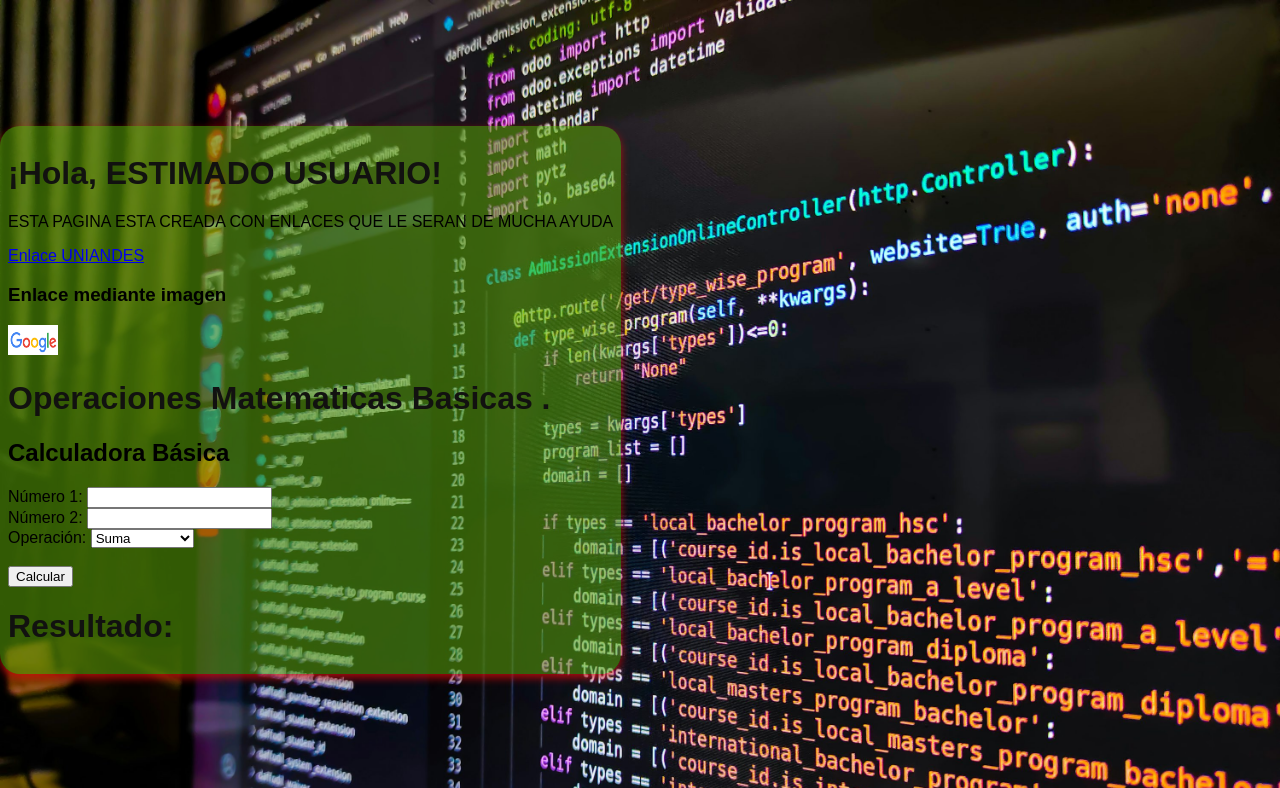
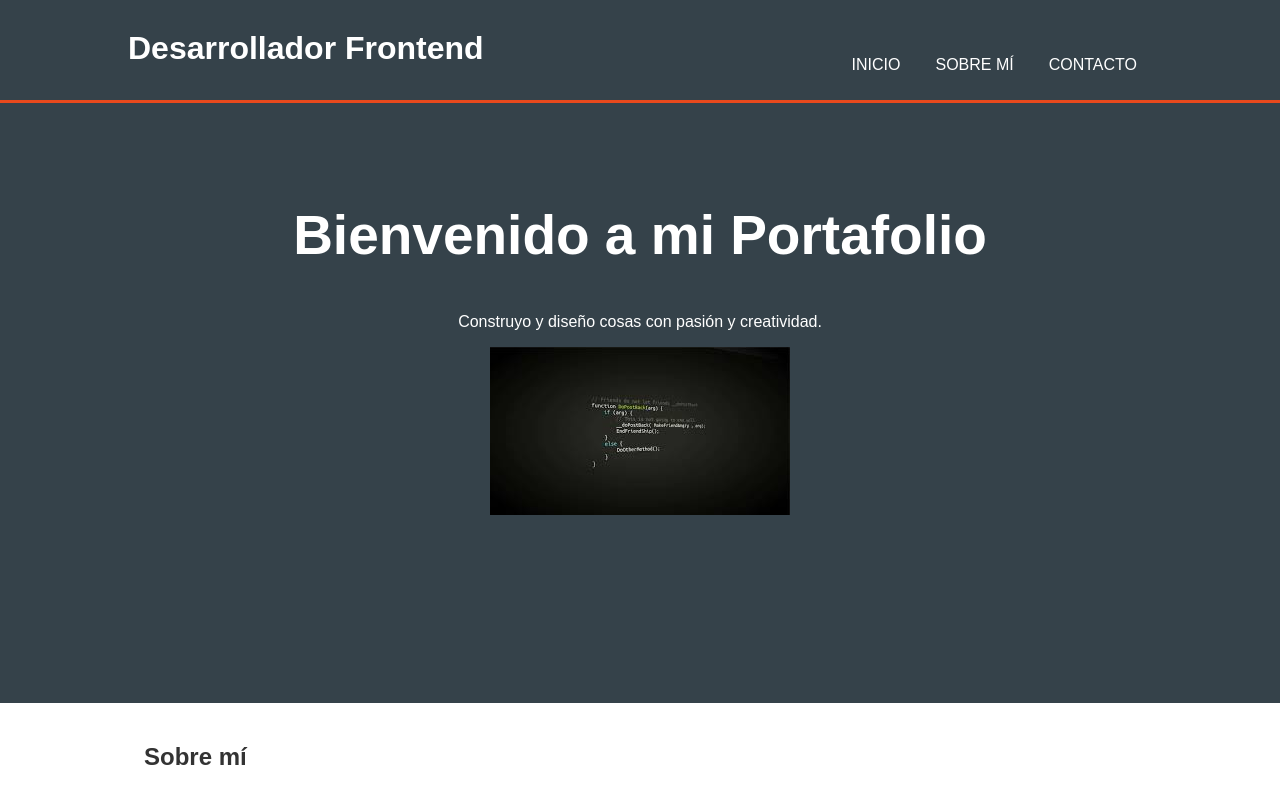
Before and after one commit to jslara1989/jslara1989.github.io, a plain HTML site: page index.html in a window 1280 px wide. Shown: the top 788 px of the page. Drawn offline with Linux system fonts and the light colour scheme.

Commit message:
Add files via upload

```diff
--- a/index.html
+++ b/index.html
@@ -1,93 +1,136 @@
 <!DOCTYPE html>
-<html lang="es">
 <head>
-    <meta charset="UTF-8">
     <meta name="viewport" content="width=device-width, initial-scale=1.0">
-    <title>CREACION DE PAGINA DE PRUEBA</title>
-    <link rel="stylesheet" href="style.css">
+    <title>Portafolio de Desarrollador</title>
     <style>
         body {
-            font-family: Arial, sans-serif;
+            font-family: arial, sans-serif;
             margin: 0;
             padding: 0;
-
-            display: flex;
-            justify-content: inherit;
-            align-items: center;
-            height: 100vh;
+            background-color: #f4f4f4;
+            color: #333;
         }
         .container {
-            background-color: rgba(92, 165, 8, 0.548);
-            padding: 8px;
-            border-radius: 20px;
-            box-shadow: 0 4px 8px rgba(211, 10, 10, 0.801);
+            width: 80%;
+            margin: auto;
+            overflow: hidden;
+
         }
-        h1 {
-            color: #111010fb;
+        header {
+            background: #35424a;
+            color: #ffffff;
+            padding-top: 30px;
+            min-height: 70px;
+            border-bottom: #e8491d 3px solid;
+        }
+        header a {
+            color: #ffffff;
+            text-decoration: none;
+            text-transform: uppercase;
+            font-size: 16px;
+        }
+        header ul {
+            padding: 0;
+            list-style: none;
+        }
+        header li {
+            float: left;
+            display: inline;
+            padding: 0 15px 0 20px;
+        }
+        header #branding {
+            float: left;
+        }
+        header #branding h1 {
+            margin: 0;
+        }
+        header nav {
+            float: right;
+            margin-top: 10px;
+        }
+        #showcase {
+            min-height: 500px;
+            background: #35424a;
+            color: #ffffff;
+            text-align: center;
+            padding-top: 100px;
+        }
+        #showcase h1 {
+            font-size: 55px;
+            margin-top: 0;
+        }
+        #about {
+            padding: 20px;
+            background: #ffffff;
+            color: #333;
+        }
+        #about img {
+            width: 500px;
+            height: 500px;
+            border-radius: 50%;
+            display: block;
+            margin: 20px auto;
+        }
+            #contact {
+            padding: 20px;
+            background: #35424a;
+            color: #ffffff;
+        }
+        footer {
+            text-align: center;
+            padding: 20px;
+            background: #333;
+            color: #ffffff;
         }
     </style>
 </head>
 <body>
-    <div class="container">
-        <h1>¡Hola, ESTIMADO USUARIO!</h1>
-        <p>ESTA PAGINA ESTA CREADA CON ENLACES QUE LE SERAN DE MUCHA AYUDA   </p>
-        <a href="https://www.uniandes.edu.ec"target="_blank">Enlace UNIANDES</a>
-        <h3>Enlace mediante imagen</h3>
-        <a href="https://www.google.com/"target="_blank">
-            <img src="/google.png" width="50px" height="30px" alt="">
-        </a>
-                <h1>Operaciones Matematicas Basicas .</h1>
-                <div class="calculadora">
-                    <h2>Calculadora Básica</h2>
-                    <label for="num1">Número 1:</label>
-                    <input type="number" id="num1" required><br>
-                    <label for="num2">Número 2:</label>
-                    <input type="number" id="num2" required><br>
-                    <label for="operation">Operación:</label>
-                    <select id="operation">
-                        <option value="sum">Suma</option>
-                        <option value="subtract">Resta</option>
-                        <option value="multiply">Multiplicación</option>
-                        <option value="divide">División</option>
-                    </select><br><br>
-                    <button onclick="calculate()">Calcular</button>
-                    <h1>Resultado: <span id="result"></span></h1>
-                </div>
-                <script>
-                    function calculate() {
-                        const num1 = parseFloat(document.getElementById('num1').value);
-                        const num2 = parseFloat(document.getElementById('num2').value);
-                        const operation = document.getElementById('operation').value;
-                        let result;
+    <header>
+        <div class="container">
+            <div id="branding">
+                <h1>Desarrollador Frontend</h1>
+            </div>
+            <nav>
+                <ul>
+                    <li><a href="#showcase">Inicio</a></li>
+                    <li><a href="#about">Sobre mí</a></li>
+                    <li><a href="#contact">Contacto</a></li>
+                </ul>
+            </nav>
+        </div>
+    </header>
+    <section id="showcase">
+        <div class="container 1">
+            <h1>Bienvenido a mi Portafolio</h1>
+            <p>Construyo y diseño cosas con pasión y creatividad.</p>
+            <img src="img2.jpeg" alt="Foto de mí">
+        </div>
+    </section>
+    <section id="about">
+        <div class="container">
+            <h2>Sobre mí</h2>
+            <img src="img1.png">
+            <p>Desarrollador frontend con experiencia en diseño y proyectos de ingeniería. Mi objetivo es crear soluciones innovadoras y eficientes.</p>
+            <p>Nombre: Jefferson Lara <br>
+               Carrera: Ingeniería en Sistemas <br>
+               Universidad: Universidad Regional Autónoma de los Andes <br>
+               Año de Estudio: 6to Semestre
 
-                        if (isNaN(num1) || isNaN(num2)) {
-                            result = 'Por favor ingrese dos números válidos.';
-                        } else {
-                            switch (operation) {
-                                case 'sum':
-                                    result = num1 + num2;
-                                    break;
-                                case 'subtract':
-                                    result = num1 - num2;
-                                    break;
-                                case 'multiply':
-                                    result = num1 * num2;
-                                    break;
-                                case 'divide':
-                                    if (num2 === 0) {
-                                        result = 'No se puede dividir entre cero.';
-                                    } else {
-                                        result = num1 / num2;
-                                    }
-                                    break;
-                                default:
-                                    result = 'Operación no válida.';
-                            }
-                        }
+            </p>
 
-                        document.getElementById('result').innerText = result;
-                    }
-                </script>
-    </div>
+        </div>
+    </section>
+    <section id="contact">
+        <div class="container">
+            <h2>Contacto</h2>
+            <p>Envíame un mensaje para colaborar en proyectos emocionantes.</p><br>
+            <p>Numero Movil 593-967791459</p>
+            <p>Gmail jlpmago1989@gmail.com</p>
+            <p>Sera un gusto poderte ayudar </p>
+        </div>
+    </section>
+    <footer>
+        <p>Portafolio de Desarrollador </p>
+    </footer>
 </body>
 </html>
--- a/style.css
+++ b/style.css
@@ -1,5 +1,18 @@
-body {
-    background-image: url("/photo1.jpg");
-    background-size: cover;
-    background-repeat: no-repeat;
+#about img {
+    width: 500px;
+    height: 500px;
+    border-radius: 50%;
+    display: block;
+    margin: 20px auto;
 }
+    #contact {
+    padding: 20px;
+    background: #35424a;
+    color: #ffffff;
+}
+footer {
+    text-align: center;
+    padding: 20px;
+    background: #333;
+    color: #ffffff;
+}
```
Also changed, not shown: images.jpeg (added), img1.png (added), img2.jpeg (added).
